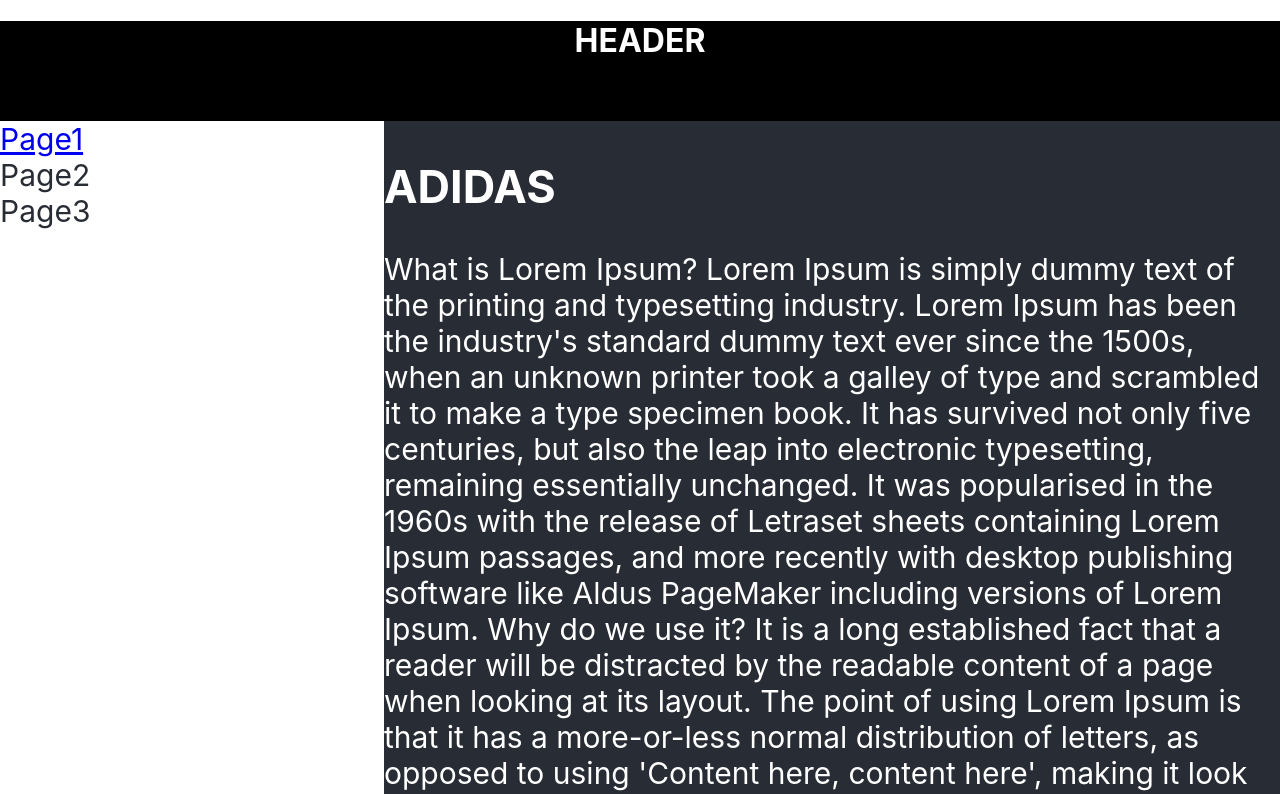
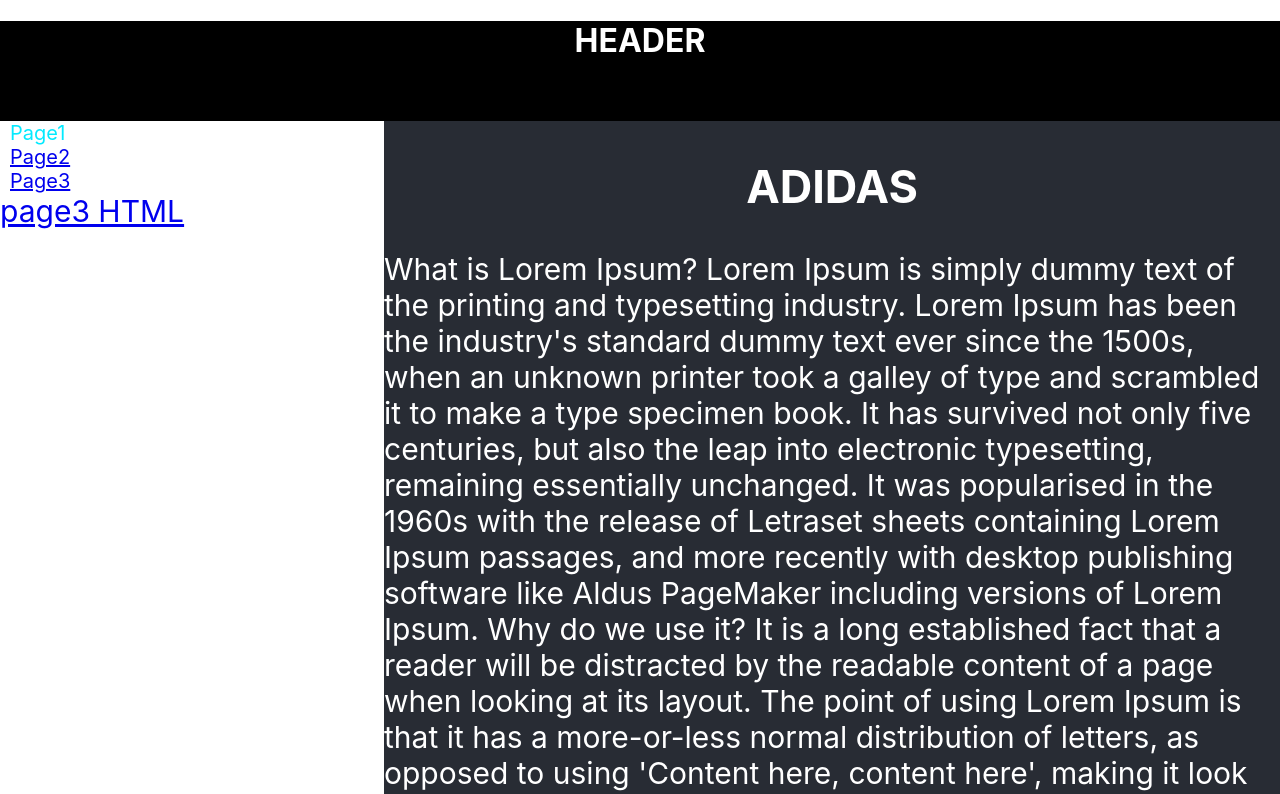
Before and after one commit to Setnad1177/react-router-dom, a React (Create React App) app: page /page1 in a window 1280 px wide. Shown: the top 794 px of the page. Built offline with nearby package versions, Linux system fonts and the light colour scheme.

Commit message:
Styled components, Path, Error404

```diff
--- a/src/App.tsx
+++ b/src/App.tsx
@@ -1,11 +1,18 @@
-import React, {useState} from 'react';
-import styles from "./components/Site.module.css";
+import React from 'react';
+import {Navigate, NavLink, Route, Routes} from 'react-router-dom';
+import {Error404} from "./components/pages/Error404";
 import {PageOne} from "./components/pages/PageOne";
 import {PageTwo} from "./components/pages/PageTwo";
 import {PageThree} from "./components/pages/PageThree";
-import {Navigate, NavLink, Route, Routes} from 'react-router-dom';
-import {Error404} from "./components/pages/Error404";
+import styles from "./components/Site.module.css";
+import {S} from './components/pages/_styles';
 
+
+const PATH = {
+    PAGE1: '/page1',
+    PAGE2: '/page2',
+    PAGE3: '/page3',
+} as const;
 
 function App() {
     return (
@@ -13,24 +20,21 @@
             <div className={styles.header}><h1>HEADER</h1></div>
             <div className={styles.body}>
                 <div className={styles.nav}>
-                    <div> <NavLink to={'/page1'}>Page1</NavLink> </div>
-                    <div>Page2</div>
-                    <div>Page3</div>
-
+                    <S.NavWrapper><NavLink to={PATH.PAGE1}>Page1</NavLink></S.NavWrapper>
+                    <S.NavWrapper><NavLink to={PATH.PAGE2}>Page2</NavLink></S.NavWrapper>
+                    <S.NavWrapper><NavLink to={PATH.PAGE3}>Page3</NavLink></S.NavWrapper>
+                    <a href="page3">page3 HTML</a>
                 </div>
                 <div className={styles.content}>
                     <Routes>
                         <Route path={'/'} element={<Navigate to={'/page1'}/>}/>
 
-                        <Route path="/page1" element={<PageOne/>}  />
-                        <Route path="/page2" element={<PageTwo/>}  />
-                        <Route path="/page3" element={<PageThree/>}  />
+                        <Route path={PATH.PAGE1} element={<PageOne/>}/>
+                        <Route path={PATH.PAGE2} element={<PageTwo/>}/>
+                        <Route path={PATH.PAGE3} element={<PageThree/>}/>
 
-                        <Route path={'/page/error'} element={<Error404 />} />
-                        <Route path={'/*'} element={<Navigate to={'/page/error'} />}/>
-
+                        <Route path={'/*'} element={<Error404/>}/>
                     </Routes>
-
                 </div>
             </div>
             <div className={styles.footer}>abibas 2023</div>
@@ -38,5 +42,4 @@
     );
 }
 
-
 export default App;
--- a/src/components/Site.module.css
+++ b/src/components/Site.module.css
@@ -34,3 +34,13 @@
     text-align: center;
     color: white;
 }
+
+.navLink {
+    text-decoration: none;
+    color: #282c34;
+}
+
+.nav a.active {
+    color: #7fb8f1;
+    text-decoration: underline;
+}
--- a/src/components/pages/PageOne.tsx
+++ b/src/components/pages/PageOne.tsx
@@ -1,31 +1,76 @@
 import React from 'react';
+import adidasModel1 from './../../assets/AdiFOM_TRXN_Shoes_Black_IG7453_01_standard.webp'
+import adidasModel2 from './../../assets/Superstar_XLG_Shoes_Black_IG9777_01_standard.webp'
+import adidasModel3
+    from './../../assets/PostMove_Mid_Cloudfoam_Super_Lifestyle_Basketball_Mid_Classic_Shoes_Black_GY7163_01_standard.webp'
+
+export type AdidasItem = {
+    model: string;
+    collection: string;
+    price: string;
+    picture: string;
+}
+export const adidasArr: AdidasItem[] = [
+    {
+        model: 'ADIDAS ADIFOM TRXN',
+        collection: 'new collection1',
+        price: '100200$',
+        picture: adidasModel1,
+
+    },
+    {
+        model: 'ADIDAS ADIFOM SUPER',
+        collection: 'new collection22',
+        price: '200300$',
+        picture: adidasModel2
+    },
+    {
+        model: 'ADIDAS SUPER SUPERSKI',
+        collection: 'new collection333',
+        price: '300400$',
+        picture: adidasModel3
+    }
+]
 
 export const PageOne = () => {
     return (
         <div>
-           <h2> ADIDAS</h2>
+            <h2 style={{textAlign: 'center'}}> ADIDAS</h2>
             <p>
                 What is Lorem Ipsum?
-                Lorem Ipsum is simply dummy text of the printing and typesetting industry. Lorem Ipsum has been the industry's standard
-                dummy text ever since the 1500s, when an unknown printer took a galley of type and scrambled it to make a type specimen book.
-                It has survived not only five centuries, but also the leap into electronic typesetting, remaining essentially unchanged.
-                It was popularised in the 1960s with the release of Letraset sheets containing Lorem Ipsum passages, and more recently
+                Lorem Ipsum is simply dummy text of the printing and typesetting industry. Lorem Ipsum has been the
+                industry's standard
+                dummy text ever since the 1500s, when an unknown printer took a galley of type and scrambled it to make
+                a type specimen book.
+                It has survived not only five centuries, but also the leap into electronic typesetting, remaining
+                essentially unchanged.
+                It was popularised in the 1960s with the release of Letraset sheets containing Lorem Ipsum passages, and
+                more recently
                 with desktop publishing software like Aldus PageMaker including versions of Lorem Ipsum.
 
                 Why do we use it?
-                It is a long established fact that a reader will be distracted by the readable content of a page when looking at its layout.
-                The point of using Lorem Ipsum is that it has a more-or-less normal distribution of letters, as opposed to using 'Content here,
-                content here', making it look like readable English. Many desktop publishing packages and web page editors now use Lorem Ipsum
-                as their default model text, and a search for 'lorem ipsum' will uncover many web sites still in their infancy. Various versions
+                It is a long established fact that a reader will be distracted by the readable content of a page when
+                looking at its layout.
+                The point of using Lorem Ipsum is that it has a more-or-less normal distribution of letters, as opposed
+                to using 'Content here,
+                content here', making it look like readable English. Many desktop publishing packages and web page
+                editors now use Lorem Ipsum
+                as their default model text, and a search for 'lorem ipsum' will uncover many web sites still in their
+                infancy. Various versions
                 have evolved over the years, sometimes by accident, sometimes on purpose (injected humour and the like).
 
 
                 Where does it come from?
-                Contrary to popular belief, Lorem Ipsum is not simply random text. It has roots in a piece of classical Latin literature from 45 BC,
-                making it over 2000 years old. Richard McClintock, a Latin professor at Hampden-Sydney College in Virginia, looked up one of the
-                more obscure Latin words, consectetur, from a Lorem Ipsum passage, and going through the cites of the word in classical literature,
-                discovered the undoubtable source. Lorem Ipsum comes from sections 1.10.32 and 1.10.33 of "de Finibus Bonorum et Malorum"
-                (The Extremes of Good and Evil) by Cicero, written in 45 BC. This book is a treatise on the theory of ethics, very popular during the
+                Contrary to popular belief, Lorem Ipsum is not simply random text. It has roots in a piece of classical
+                Latin literature from 45 BC,
+                making it over 2000 years old. Richard McClintock, a Latin professor at Hampden-Sydney College in
+                Virginia, looked up one of the
+                more obscure Latin words, consectetur, from a Lorem Ipsum passage, and going through the cites of the
+                word in classical literature,
+                discovered the undoubtable source. Lorem Ipsum comes from sections 1.10.32 and 1.10.33 of "de Finibus
+                Bonorum et Malorum"
+                (The Extremes of Good and Evil) by Cicero, written in 45 BC. This book is a treatise on the theory of
+                ethics, very popular during the
                 Renaissance.
                 The first line of Lorem Ipsum, "Lorem ipsum dolor sit amet..", comes from a line in section 1.10.32.
             </p>
```
